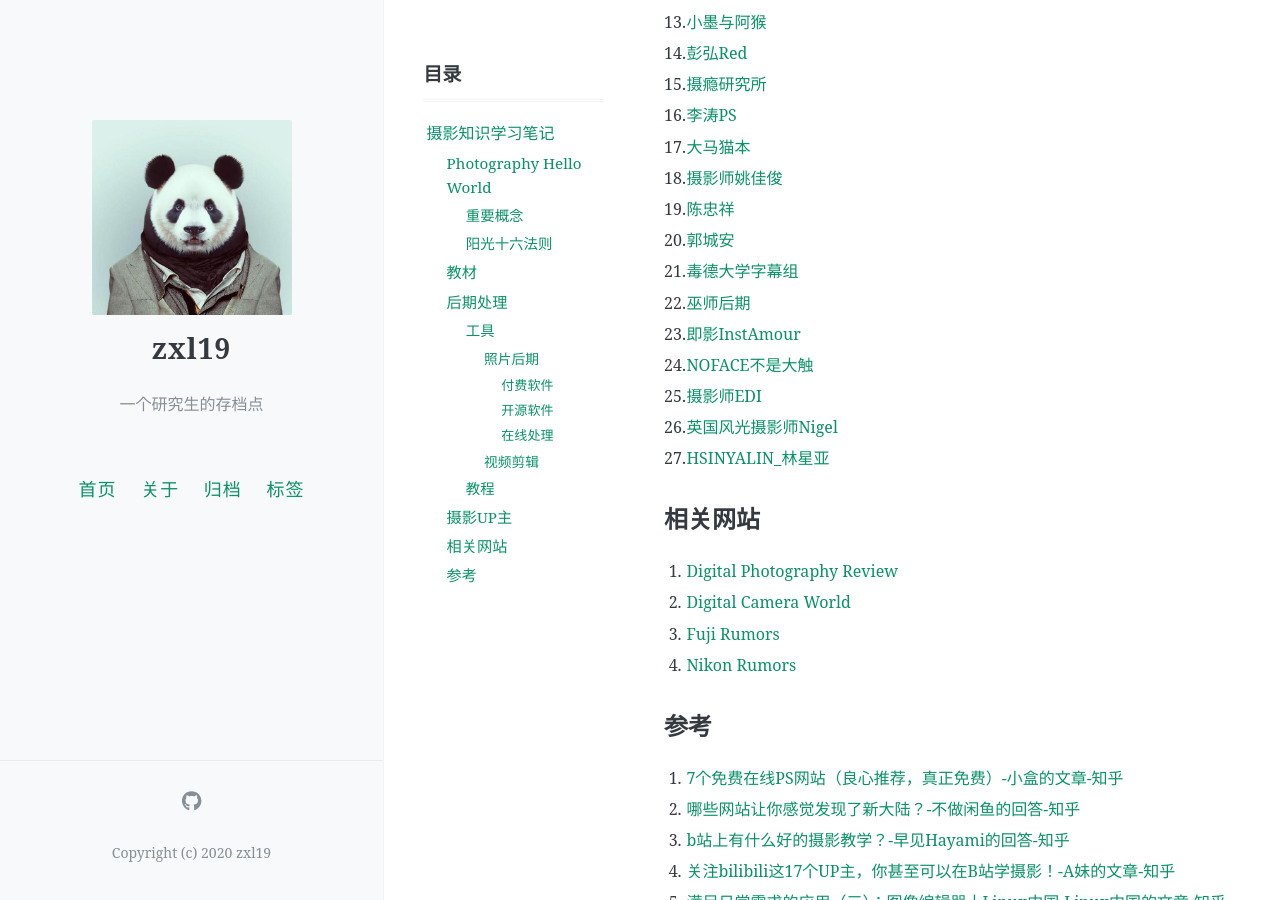
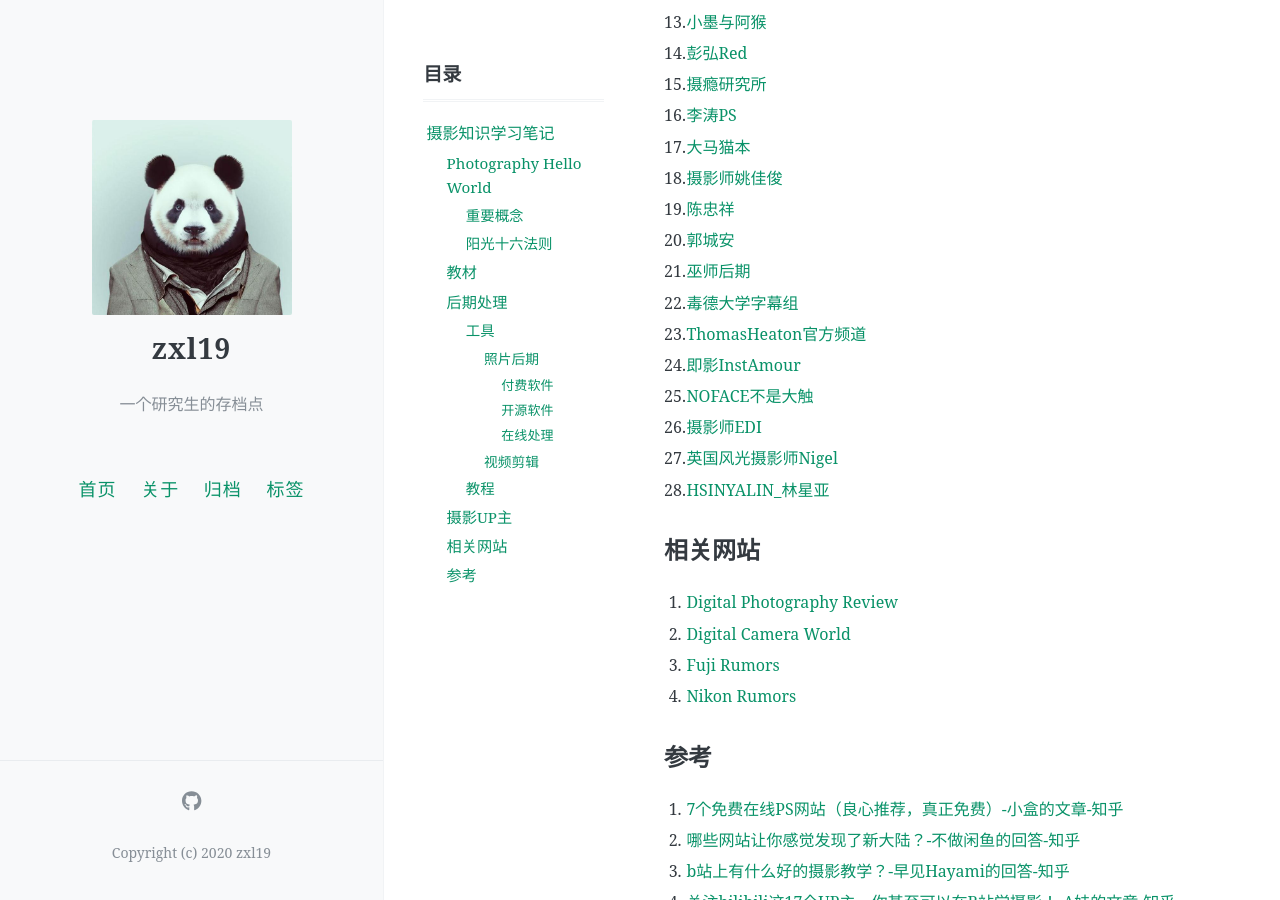
Before and after one commit to zxl19/zxl19.github.io, a Jekyll site: the page built from _posts/2021-08-03-photography-note.md, in a window 1280 px wide and 900 px high, scrolled down 2951 px. Built offline with Jekyll 4.4.1, drawn with Linux system fonts in a browser that asks for light colours; comment, search, counter and statistics services are not loaded.

Commit message:
Update 2021-08-03-photography-note.md

```diff
--- a/_posts/2021-08-03-photography-note.md
+++ b/_posts/2021-08-03-photography-note.md
@@ -123,13 +123,14 @@ pinned: false
 18. [摄影师姚佳俊](https://space.bilibili.com/386460499)
 19. [陈忠祥](https://space.bilibili.com/238171819)
 20. [郭城安](https://space.bilibili.com/23686287)
-21. [毒德大学字幕组](https://space.bilibili.com/8990248)
-22. [巫师后期](https://space.bilibili.com/105686205)
-23. [即影InstAmour](https://space.bilibili.com/14118905)
-24. [NOFACE不是大触](https://space.bilibili.com/4012943)
-25. [摄影师EDI](https://space.bilibili.com/84480709)
-26. [英国风光摄影师Nigel](https://space.bilibili.com/1549051576)
-27. [HSINYALIN_林星亚](https://space.bilibili.com/7695611)
+21. [巫师后期](https://space.bilibili.com/105686205)
+22. [毒德大学字幕组](https://space.bilibili.com/8990248)
+23. [ThomasHeaton官方频道](https://space.bilibili.com/1006125507)
+24. [即影InstAmour](https://space.bilibili.com/14118905)
+25. [NOFACE不是大触](https://space.bilibili.com/4012943)
+26. [摄影师EDI](https://space.bilibili.com/84480709)
+27. [英国风光摄影师Nigel](https://space.bilibili.com/1549051576)
+28. [HSINYALIN_林星亚](https://space.bilibili.com/7695611)
 
 ## 相关网站
 
```
